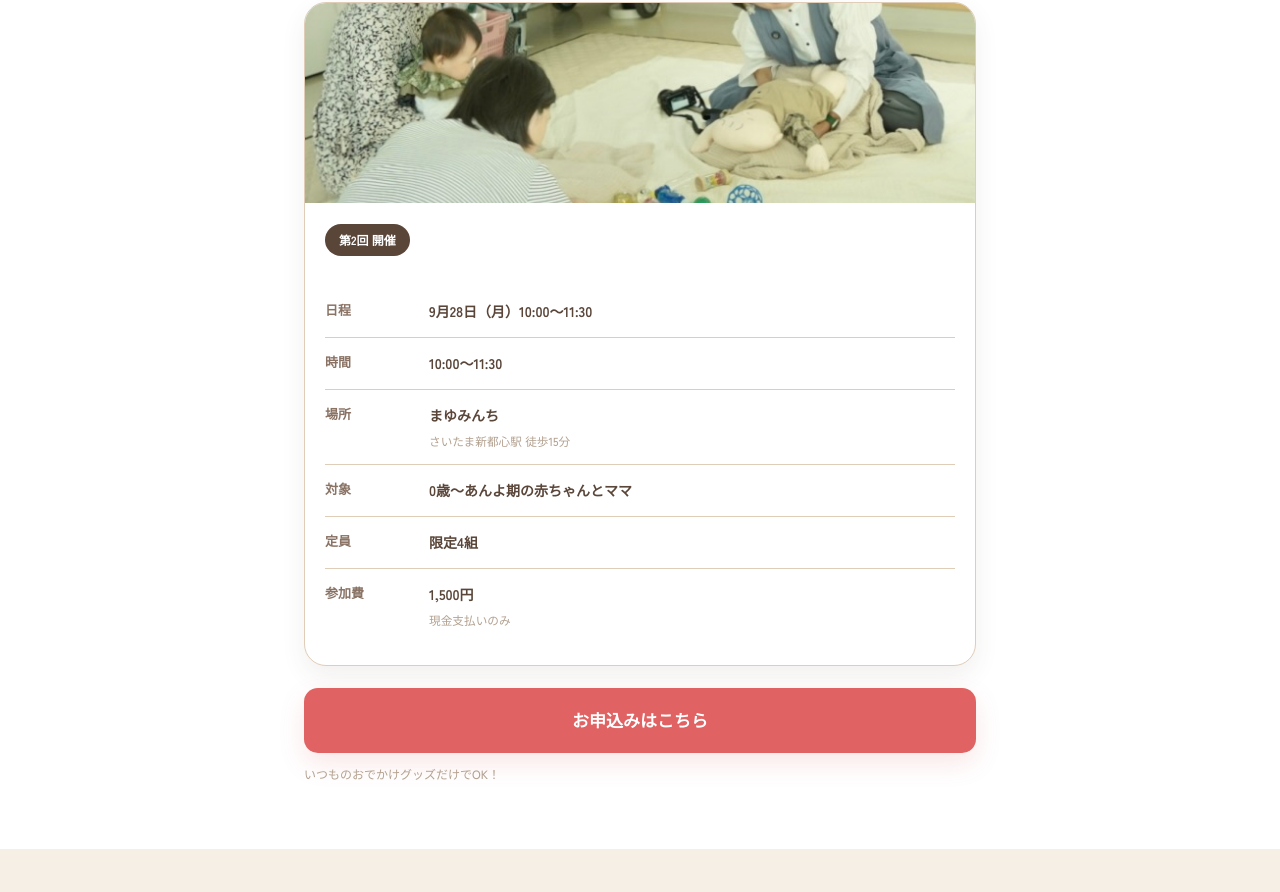
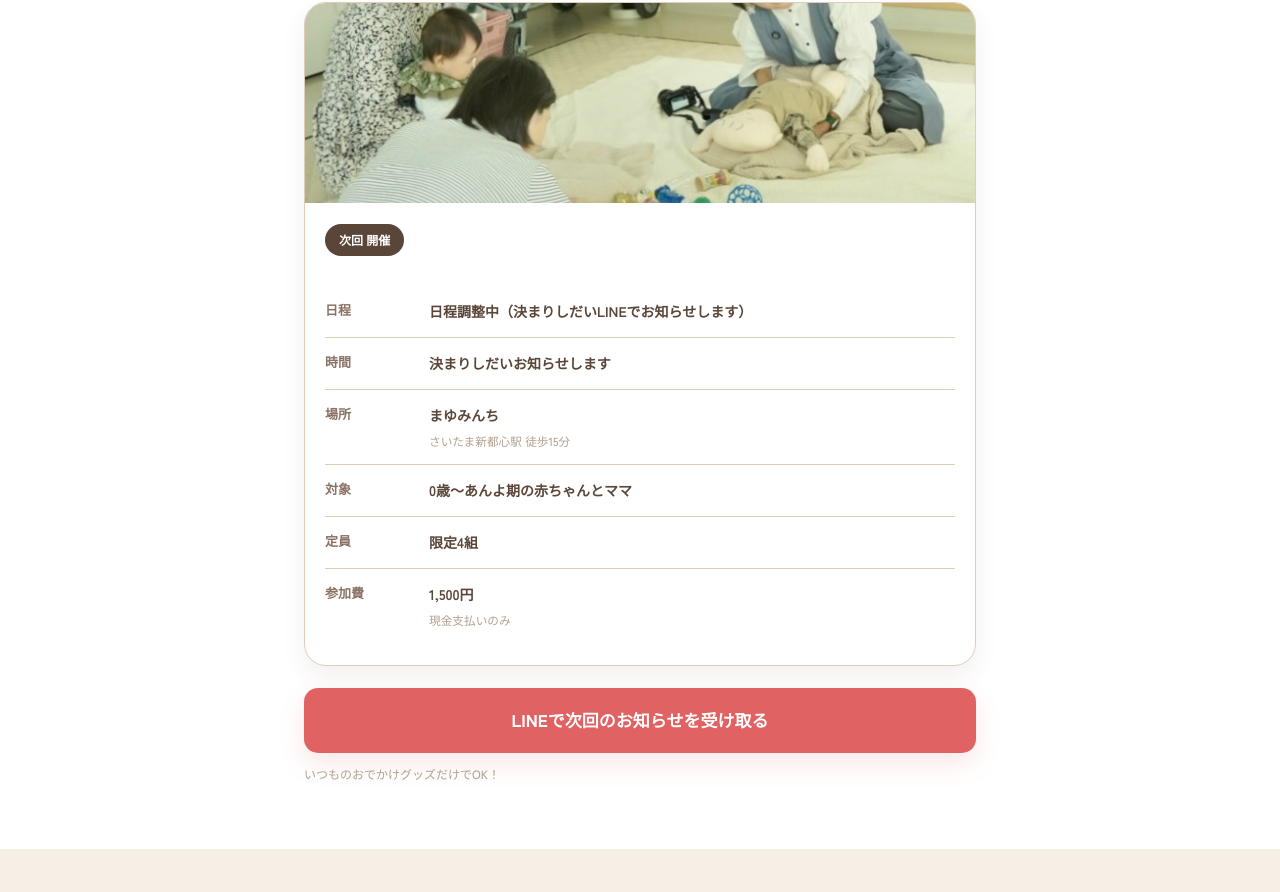
Before and after one commit to harkatogami-wq/nukumori-lp, a plain HTML site: page index.html in a window 1280 px wide. Shown: the part 1028-1920 px from the top of the page. Drawn offline with Linux system fonts and the light colour scheme.

Commit message:
次回日程未定に。申込みをLINEハーネスの「次回のお知らせ」へ
Co-Authored-By: Claude Opus 5.5 <noreply@anthropic.com>

```diff
--- a/index.html
+++ b/index.html
@@ -78,7 +78,7 @@
       </div>
     </div>
 
-    <a href="#" class="cta-btn" data-link="apply">お申込みはこちら</a>
+    <a href="#" class="cta-btn" data-link="apply">LINEで次回のお知らせを受け取る</a>
     <p class="cta-sub">いつものおでかけグッズだけでOK！</p>
   </div>
 </section>
@@ -185,7 +185,7 @@
 <section id="apply">
   <div class="wrap final-cta reveal">
     <p>お会いできるのを楽しみにしてます🌼</p>
-    <a href="#" class="cta-btn" data-link="apply">お申込みはこちら</a>
+    <a href="#" class="cta-btn" data-link="apply">LINEで次回のお知らせを受け取る</a>
     <p class="cta-sub" data-event="dateLabelFull">9月28日（月）10:00〜11:30</p>
   </div>
 </section>
@@ -221,7 +221,7 @@
 
 <div class="sticky-cta">
   <div class="wrap">
-    <a href="#" class="cta-btn" data-link="apply">お申込みはこちら</a>
+    <a href="#" class="cta-btn" data-link="apply">LINEで次回のお知らせを受け取る</a>
   </div>
 </div>
 
--- a/script.js
+++ b/script.js
@@ -1,11 +1,11 @@
 // ===== 開催情報（次回のイベントが決まったら、ここだけ書き換えればOK） =====
 const EVENT = {
   session: "第2回",
-  sessionLabel: "第2回 開催",
-  dateShort: "9/28",
-  dateLabel: "9月28日（月）10:00〜11:30",
-  dateLabelFull: "9月28日（月）10:00〜11:30",
-  time: "10:00〜11:30",
+  sessionLabel: "次回 開催",
+  dateShort: "日程調整中",
+  dateLabel: "日程調整中（決まりしだいLINEでお知らせします）",
+  dateLabelFull: "日程調整中（決まりしだいLINEでお知らせします）",
+  time: "決まりしだいお知らせします",
   venue: "まゆみんち",
   venueNote: "さいたま新都心駅 徒歩15分",
   target: "0歳〜あんよ期の赤ちゃんとママ",
@@ -27,7 +27,7 @@ document.querySelectorAll("[data-event]").forEach((el) => {
 
 // ===== 申込み導線リンク設定 =====
 const LINKS = {
-  apply: "https://utage-system.com/p/RJt07qh92MBC", // お申込みフォーム（UTAGE）
+  apply: "https://line-harness-haruka.harka-togami.workers.dev/r/h-nukumori", // 次回のお知らせ（LINEハーネス）。日程が決まったら予約 57bd50f2… に枠を足して ?page=event&id= を付ける
   instagram: "https://www.instagram.com/haruka_hagukumi_touch?igsh=ajV5ZXkzajBydjhz&igsi=ajV5ZXkzajBydjhz&utm_source=qr",
   line: "https://line-harness-haruka.harka-togami.workers.dev/r/h-lien", // Lien公式LINE
   lienHp: "https://lien-hp-5qp.pages.dev",
```
